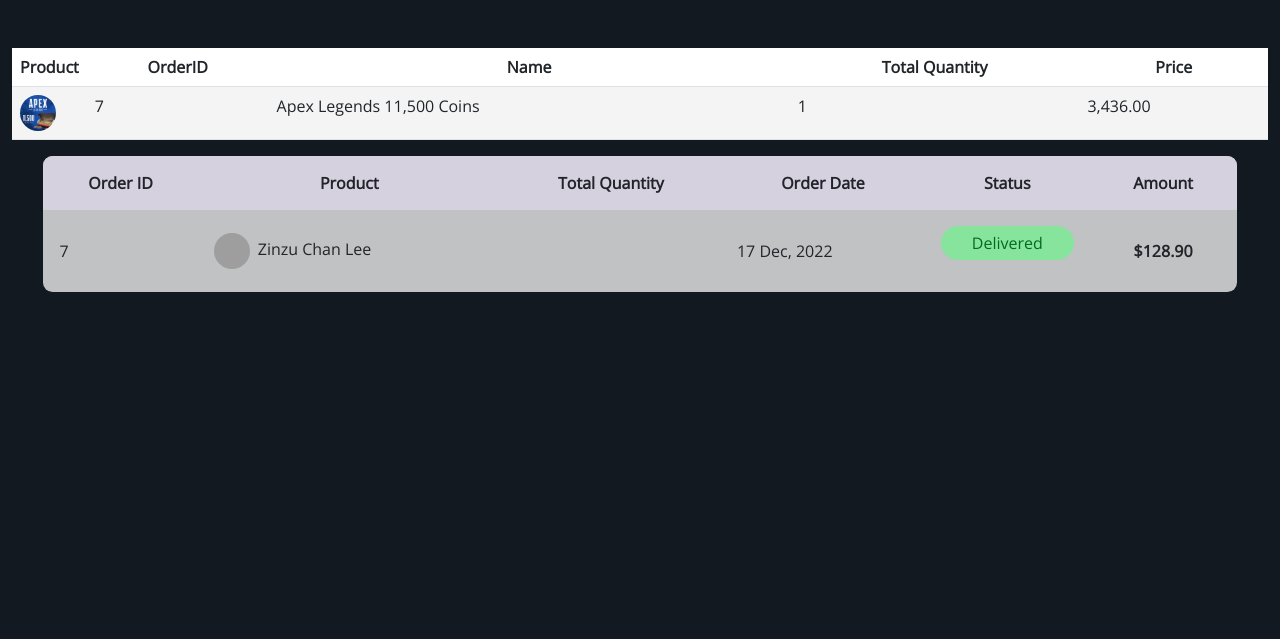
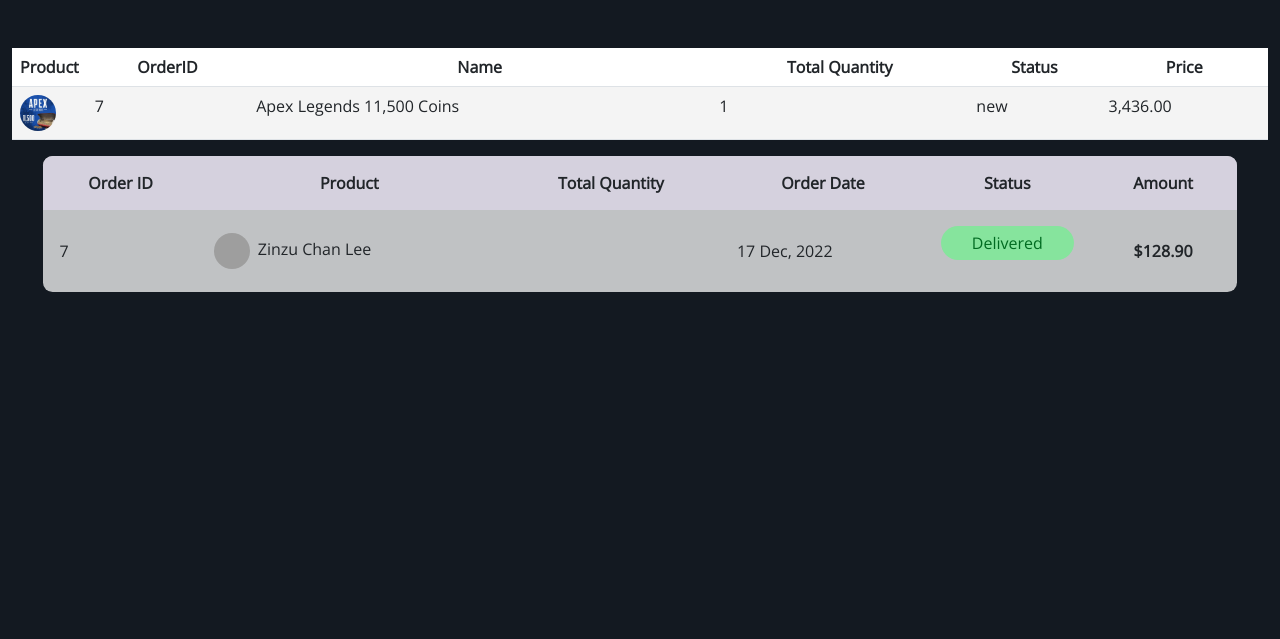
Before and after one commit to Pure122/bsad2, a PHP site: page /order.php in a window 1280 px wide. Shown: the part 207-846 px from the top of the page. Run offline with PHP 8.4, Linux system fonts and the light colour scheme; the visitor is signed in with stand-in values (Sample User, id 1); data comes from the database, SQL or seed files in the repository; some libraries are stand-ins or nearby versions; grey boxes are pictures that could not be loaded.

Commit message:
Update order.php

```diff
--- a/order.php
+++ b/order.php
@@ -301,16 +301,17 @@
                             <h1 class="text-white">You Have No Order</h1>
                             </div>';
                         }
-
-                    while($row11 = $ret11->fetchArray(SQLITE3_ASSOC)){
                         echo '<table class="table bg-white">
                         <tr>
                           <th>Product</th>
                           <th>OrderID</th>
                           <th>Name</th>
                           <th>Total Quantity</th>
+                          <th>Status</th>
                           <th>Price</th>
                         </tr>';
+                    while($row11 = $ret11->fetchArray(SQLITE3_ASSOC)){
+
                         $sql12 = "SELECT * FROM customerorder_product where copid = ".($row11['coid'])." ";
                         $ret12 = $db->query($sql12);
 
@@ -330,14 +331,15 @@
                           <td>'.$row11['coid'].'</td>
                           <td>'.$row13['Prod_Name'].'</td>
                           <td>'.$row12['quantity'].'</td>
+                          <td>'.$row11['status'].'</td>
                           <td>'.number_format($orpirce*$orqty,2).'</td>
 
                           </tr>
                           ';
                             }
                         }
-            echo '</table>';
-                    }
+
+                    }echo '</table>';
 
                     //
 
```
